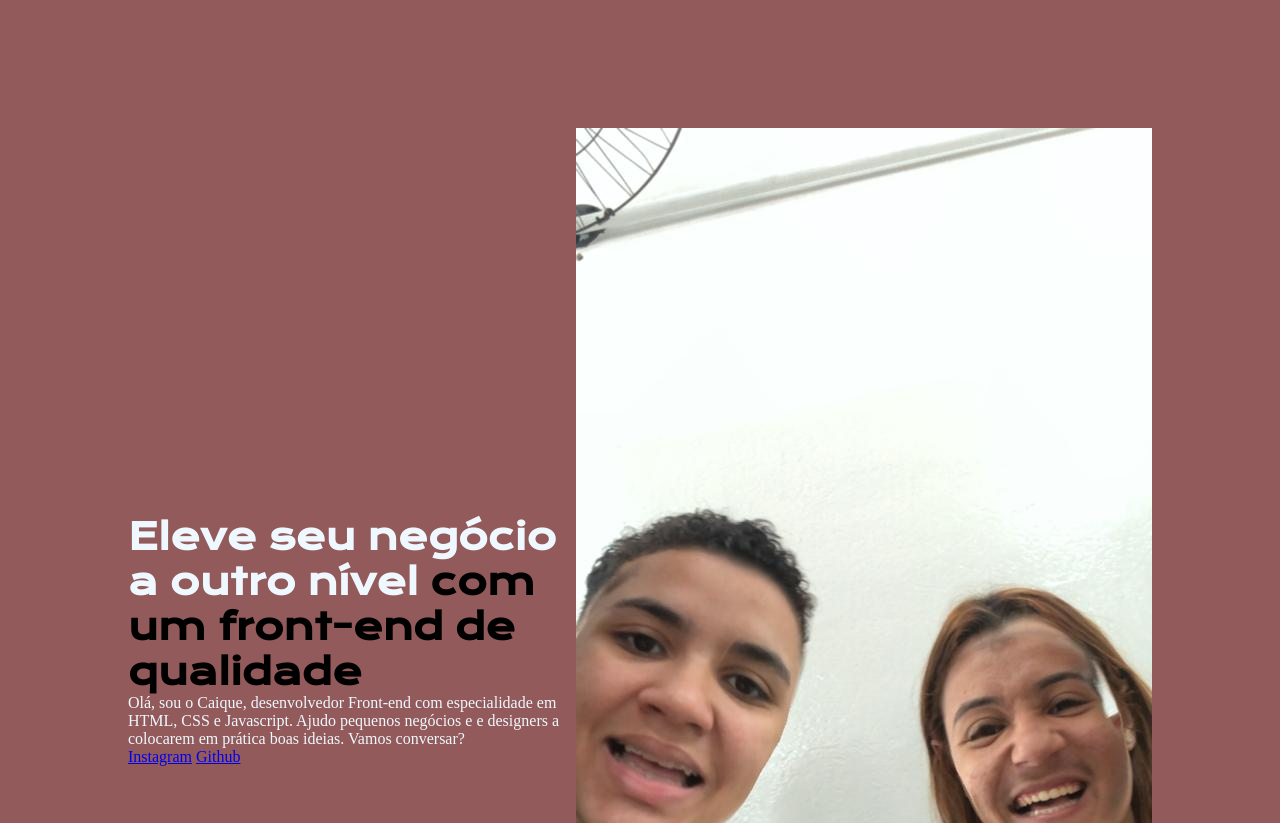
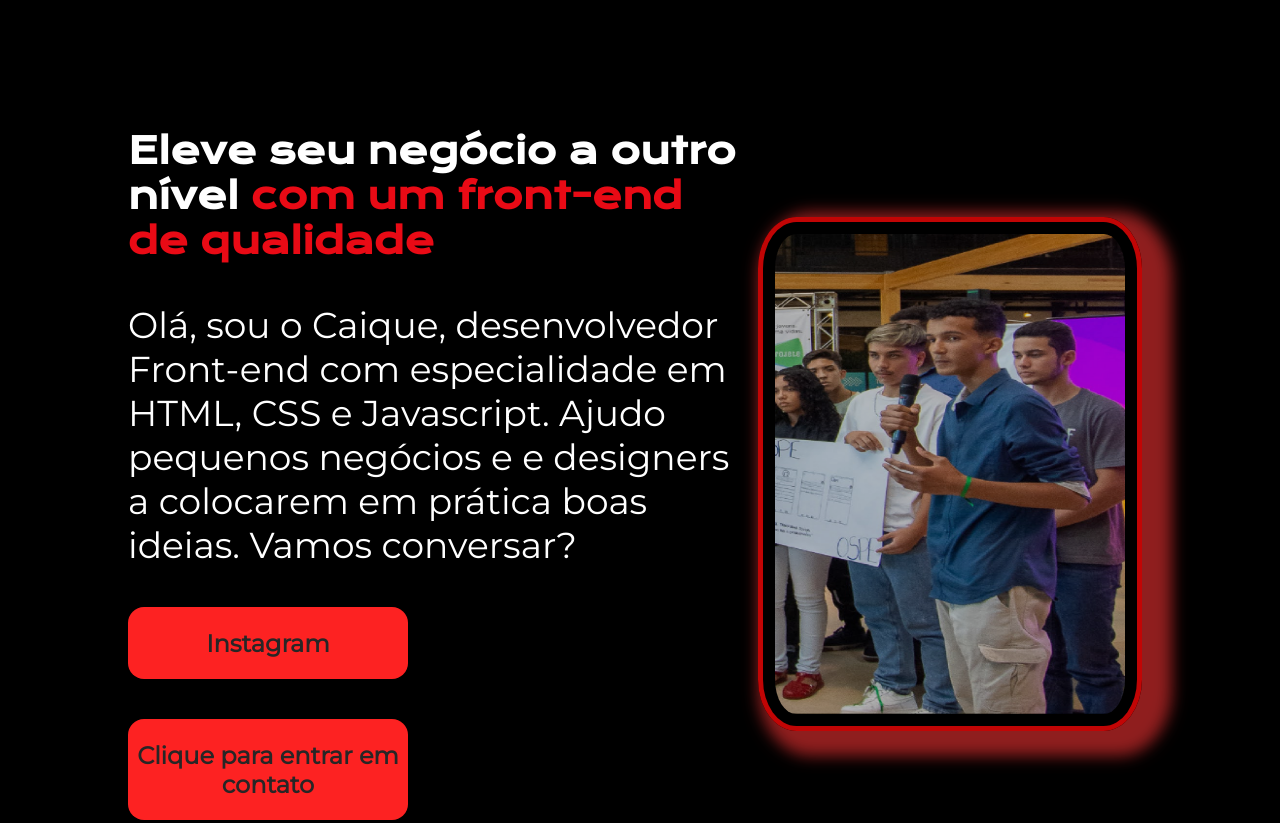
Before and after one commit to lisboaca/portifolio2, a plain HTML site: page Prática 2 HTML/index.html in a window 1280 px wide. Shown: the top 823 px of the page. Drawn offline with nearby package versions, Linux system fonts and the light colour scheme.

Commit message:
Add files via upload

```diff
--- a/Prática 2 HTML/index.html
+++ b/Prática 2 HTML/index.html
@@ -16,12 +16,23 @@
                 >com um front-end de qualidade</strong>
                 </h1>
                 <p class="apresentacao-conteudo-paragrafo">Olá, sou o Caique, desenvolvedor Front-end com especialidade em HTML, CSS e Javascript. Ajudo pequenos negócios e e designers a colocarem em prática boas ideias. Vamos conversar?</p>
-                <a href="https://instagram.com/rayssa_silvamakeup">Instagram</a>
-                <a href="https://github.com/lisboaca">Github</a>
+                <a class="botao" href="https://instagram.com/caique_lisboa_21"><strong>Instagram</strong></a>
+                <a class="botao" href="mailto:caiquelruas@gmail.com"><strong>Clique para entrar em contato</strong></a>
+                </div>
             </section>
-                <img src="IMG-20230810-WA0009.jpg" alt="Foto pessoal">
+
+                <img class="imagem" src="Screenshot_20230303-181100~2.jpg" alt="Foto pessoal">
         </main>
-        <footer></footer>
+        <footer  class="tel para contato:">
+            <div class="conteudo-footer">
+            </footer>
+
+
+
+
+
+
+
 
 </body>
 </html>
--- a/Prática 2 HTML/style.css
+++ b/Prática 2 HTML/style.css
@@ -6,14 +6,14 @@
 }
 
 body {
-    height: 100vh;
-    box-sizing: border-box;
-        background-color: rgb(146, 90, 90);
-        color: aliceblue;
+        height: 100vh;
+        box-sizing: border-box;
+        background-color: black;
+        color: white;
 }
 
 .titulo-destaque {
-    color: #000000;
+        color:#e90a15;
 }
 
 .conteudo {
@@ -25,10 +25,67 @@ body {
 
 .apresentacao-conteudo {
         width: 615px;
-    }
+        display: flex;
+        flex-direction: column;
+        gap: 40px;
+}
 
 .apresentacao-conteudo-titulo {
-    font-size: 36px;
-    font-family: 'Krona One', 'sans-serif';
+        font-size: 36px;
+        font-family: 'Krona One', 'sans-serif';
+}
+
+.apresentacao-conteudo-paragrafo {
+        font-size: 36px;
+        font-family: 'Montserrat', sans-serif;
+}
+
+.apresentacao-links {
+        display:flex;
+        justify-content: space-between;
+}
+
+.botao {
+        background-color: #fd2222;
+        color: rgb(39, 38, 38);
+        width: 280px;
+        text-align: center;
+        border-radius: 16px;
+        font-size: 24px;
+        padding: 21.5px 0;
+        text-decoration: none;
+        font-family: 'Montserrat', sans-serif;
+}
+
+.imagem {
+        max-width: 100%;
+        width: 350px;
+        height: 480px;
+        overflow: hidden;
+        border-radius: 10%;
+        border: 5px solid #f50707fb;
+        padding: 12px;
+        display: inline-block;
+        box-shadow: 15px 10px 15px 15px rgba(247, 52, 52, 0.726);
+        filter: brightness(0.8);
+        margin-left: 10px;
+        margin-right: 10px;
+        position: relative;
+        animation: slide 4s infinite alternate;
 
 }
+
+@import url('https://fonts.googleapis.com/css2?family=Roboto:wght@300&display=swap');
+.texto-destaque {
+    font-family: 'Roboto', sans-serif;
+}
+
+
+.rotate {
+animation: rotate 3s infinite linear;
+rotate
+transform: rotate(20deg);
+        }
+transform: rotate(360deg);
+
+    }
```
Also changed, not shown: Prática 2 HTML/Screenshot_20230303-181100~2.jpg (added).
